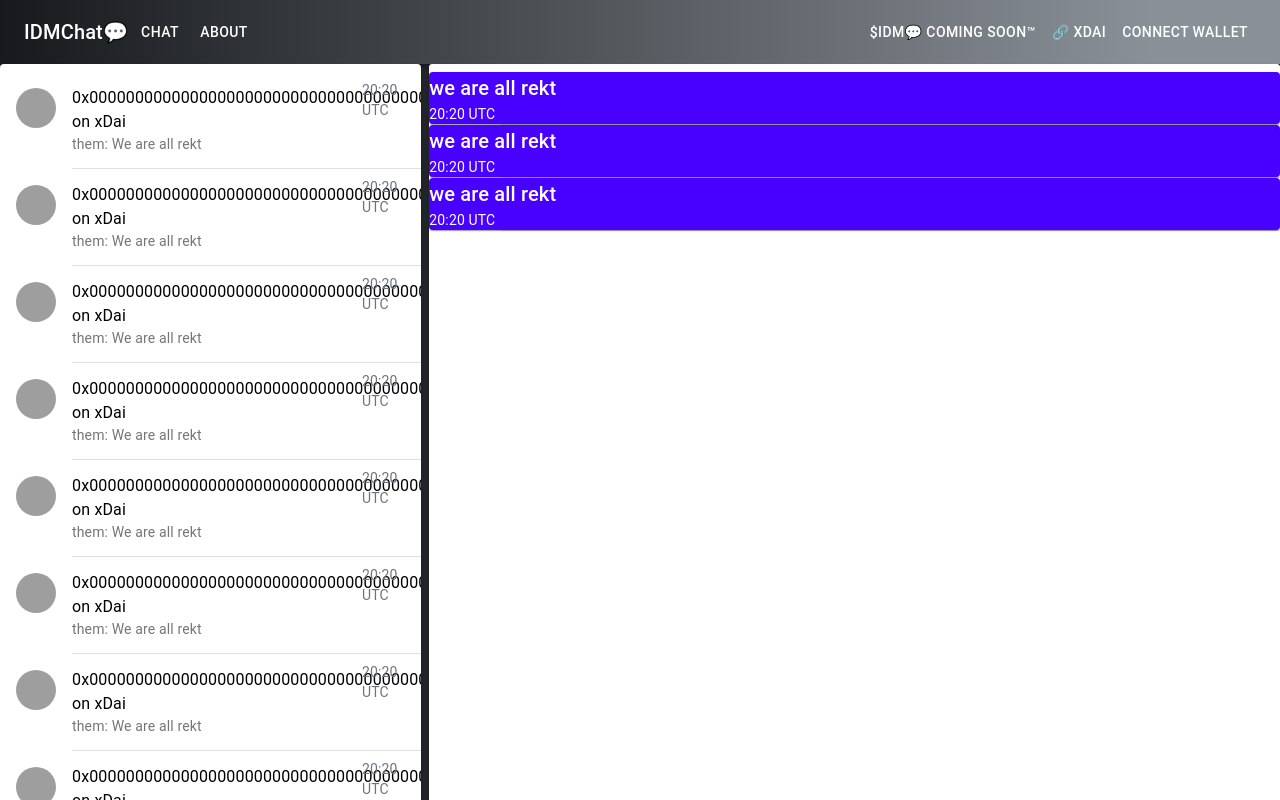
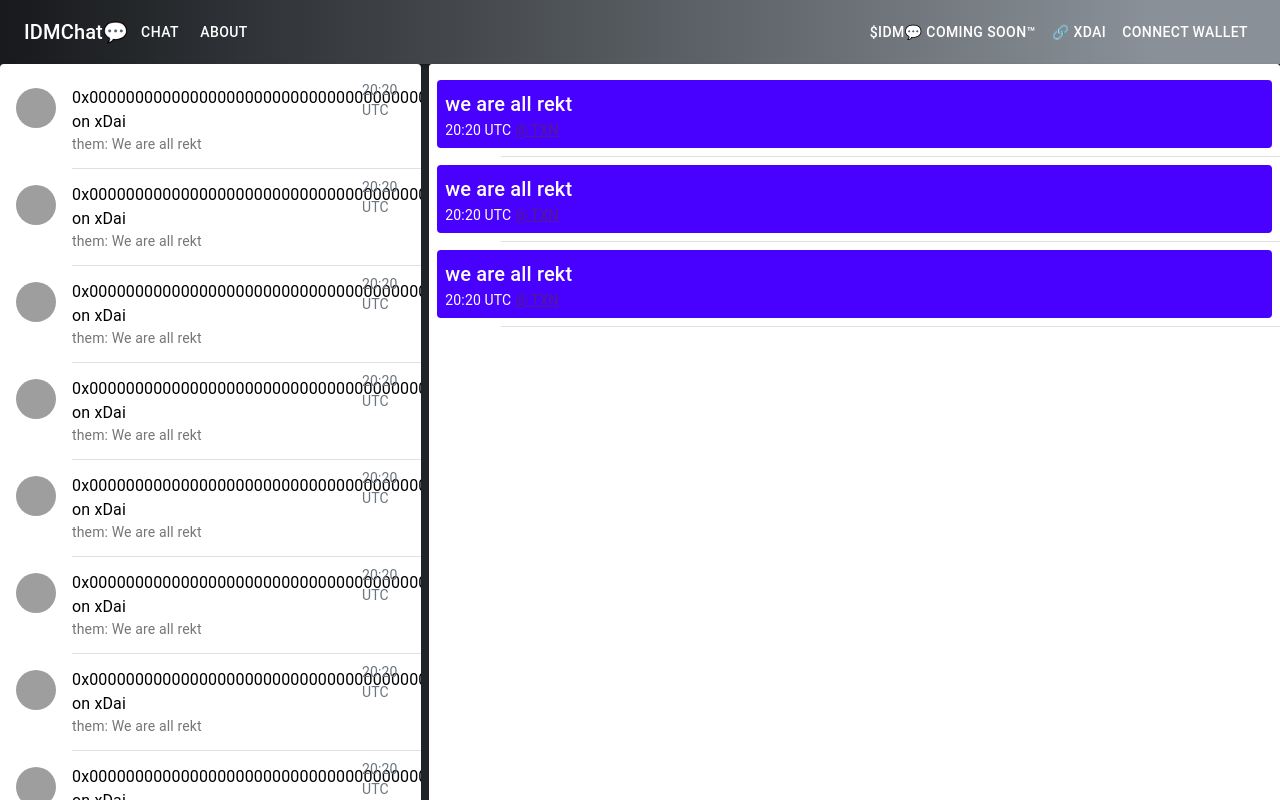
Before and after one commit to DefierLabs/IDMChat, a React (Create React App) app in the folder Dapp/: page /#/ in a window 1280 px wide. Shown: the top 800 px of the page. Built offline with nearby package versions, Linux system fonts and the light colour scheme; grey boxes are pictures that could not be loaded.

Commit message:
Update ChatMessage.js

```diff
--- a/Dapp/src/Components/ChatMessage.js
+++ b/Dapp/src/Components/ChatMessage.js
@@ -23,7 +23,7 @@ export default function ChatMessage() {
   var showDate = false
   var isSender = true
   var isGroupChat = false
-
+  var txnLink = "https://defier.capital"
   var dateTime = time
   if(showDate){
     dateTime = date;
@@ -41,10 +41,10 @@ export default function ChatMessage() {
   return (
     <div className="ChatMessage">
 
-        <Paper style={{background:backgroundColor, color:textColor}}>
+        <Paper style={{background:backgroundColor, color:textColor}} className={classes.cardWithoutBg}>
         {isGroupChat && (<Typography variant="h6" className={classes.title}>{address}</Typography>)}
         <Typography variant="h6" className={classes.title}>{message}</Typography>
-        <Typography variant="h7" align="right" className={classes.title}>{dateTime}</Typography>
+        <Typography variant="h7" align="right" className={classes.title}>{dateTime} <Link href={txnLink}>@ TXN </Link></Typography>
         </Paper>
 
     </div>
```
